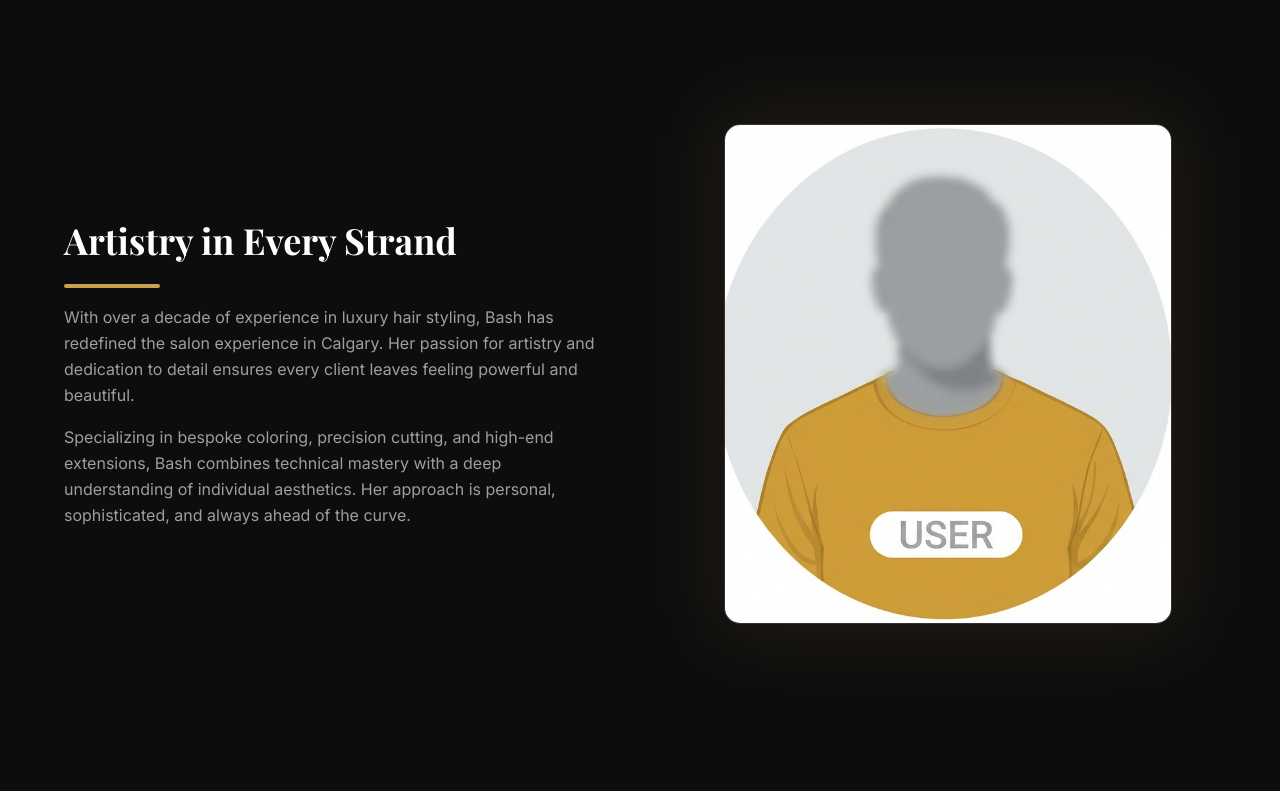
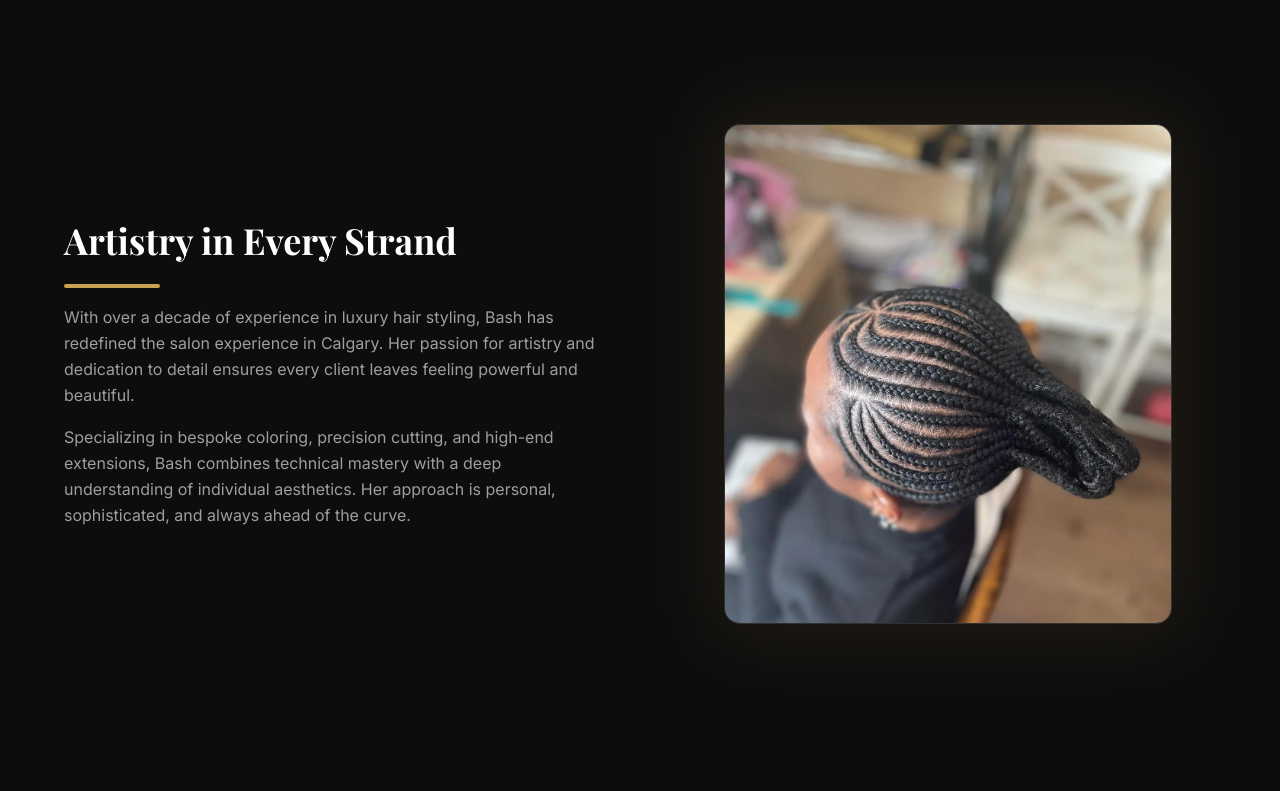
Before and after one commit to a4digitalhubagency/hairbybash, a Next.js app: page /about in a window 1280 px wide. Shown: the part 600-1391 px from the top of the page. Built offline with nearby package versions, Linux system fonts and the light colour scheme.

Commit message:
fix: use about2.webp in AboutStory section instead of User.jpg

```diff
--- a/components/about/AboutStory.tsx
+++ b/components/about/AboutStory.tsx
@@ -55,7 +55,7 @@ export default function AboutStory() {
   {/* Image container (same concept as Hero) */}
      <div className="relative w-full h-[500px] rounded-2xl overflow-hidden border border-white/10 bg-dark-card">
     <Image
-      src="/images/about/User.jpg"
+      src="/images/about/about2.webp"
       alt="Workspace image"
       fill
       className="object-cover"
```
